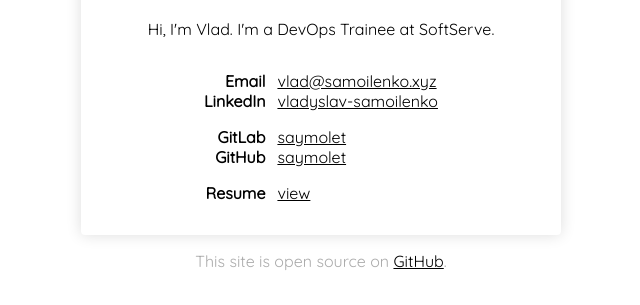
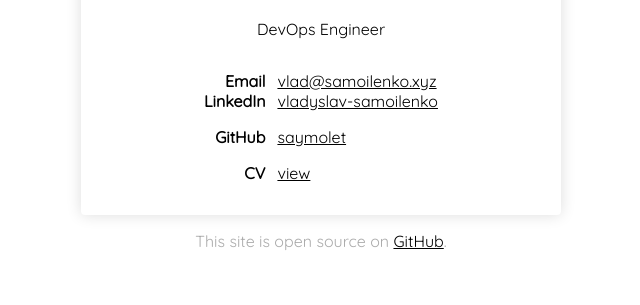
Before and after one commit to saymolet/samoilenko.xyz, a plain HTML site: page index.html in a window 1280 px wide. Shown: the part 411-716 px from the top of the page, without its empty margins (319-959 px from the left). Drawn offline with Linux system fonts and the light colour scheme.

Commit message:
Updated CV and info

```diff
--- a/index.html
+++ b/index.html
@@ -22,20 +22,18 @@
           <div>
             <p content=""><img content="" src="images/my-image.png" alt="My photo"></p>
             <h1 content="">Vladyslav Samoilenko</h1>
-            <p content="">Hi, I'm Vlad. I'm a DevOps Trainee at SoftServe.</p>
+            <p content="">DevOps Engineer</p>
             <dl content="">
               <dt content="">Email</dt>
               <dd content=""><a content="" href="mailto:vlad@samoilenko.xyz">vlad@samoilenko.xyz</a></dd>
               <dt content="">LinkedIn</dt>
               <dd content=""><a content="" href="https://www.linkedin.com/in/vladyslav-samoilenko/">vladyslav-samoilenko</a></dd>
               <div content=""></div>
-              <dt content="">GitLab</dt>
-              <dd content=""><a content="" href="https://gitlab.com/saymolet">saymolet</a></dd>
               <dt content="">GitHub</dt>
               <dd content=""><a content="" href="https://github.com/saymolet">saymolet</a></dd>
               <div content=""></div>
-              <dt content="">Resume</dt>
-              <dd content=""><a content="" href="resources/Samoilenko Vladyslav CV.pdf">view</a></dd>
+              <dt content="">CV</dt>
+              <dd content=""><a content="" href="resources/Samoilenko_Vladyslav_CV.pdf">view</a></dd>
             </dl>
           </div>
         </main>
```
Also changed, not shown: 2 other files.
